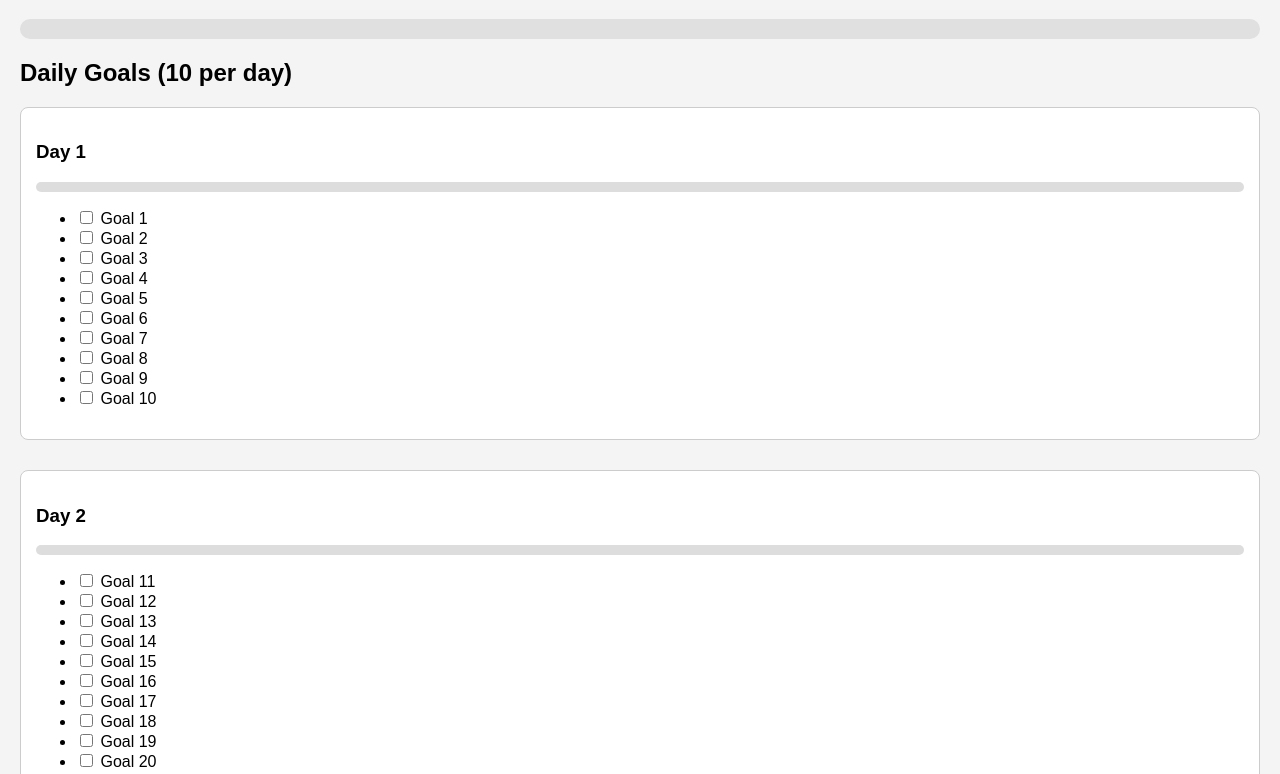
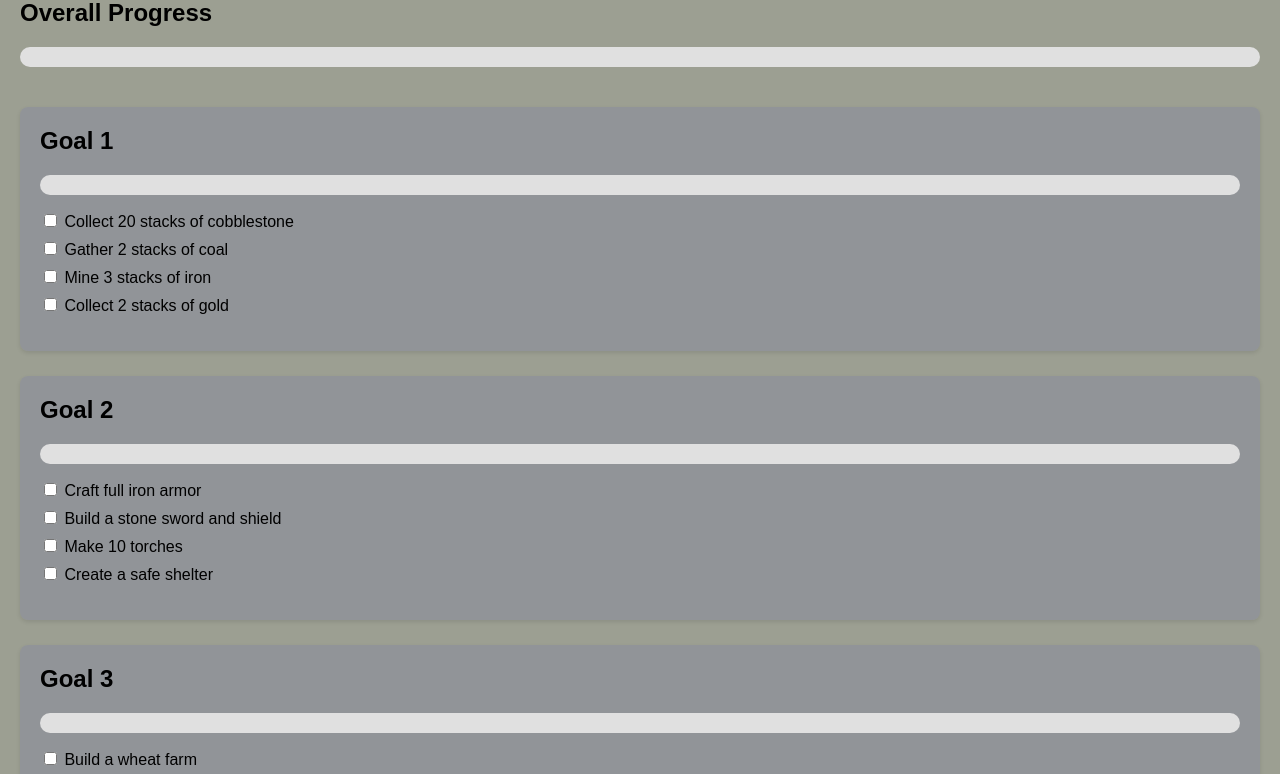
Before and after one commit to Hatvey/Minecraft-100-days, a plain HTML site: page index.html in a window 1280 px wide. Shown: the part 109-883 px from the top of the page. Drawn offline with Linux system fonts and the light colour scheme.

Commit message:
Add files via upload

```diff
--- a/index.html
+++ b/index.html
@@ -2,34 +2,23 @@
 <html lang="en">
 <head>
   <meta charset="UTF-8" />
-  <meta name="viewport" content="width=device-width, initial-scale=1.0" />
-  <title>Minecraft 100 Days Challenge</title>
+  <meta name="viewport" content="width=device-width, initial-scale=1.0"/>
+  <title>Minecraft Challenge Tracker</title>
   <link rel="stylesheet" href="styles.css" />
 </head>
 <body>
   <header>
-    <h1>Minecraft 100 Days Challenge</h1>
+    <h1>Minecraft Challenge Tracker</h1>
   </header>
 
   <section class="progress-container">
     <h2>Overall Progress</h2>
     <div class="progress-bar">
-      <div class="progress-fill" id="progressFill"></div>
+      <div class="progress-fill" id="mainProgress"></div>
     </div>
   </section>
 
-  <section class="day-challenges">
-    <h2>Daily Goals (10 per day)</h2>
-    <div id="daysContainer"></div>
-  </section>
-
-  <section class="roulette-container">
-    <h2>Challenge Roulette</h2>
-    <textarea id="playerNames" rows="3" cols="30" placeholder="Enter player names..."></textarea>
-    <textarea id="challenges" rows="5" cols="30" placeholder="Enter challenges..."></textarea><br>
-    <button onclick="runRoulette()">Pick Player & Challenge</button>
-    <div id="rouletteResult"></div>
-  </section>
+  <section class="challenges" id="challengesContainer"></section>
 
   <script src="script.js"></script>
 </body>
--- a/script.js
+++ b/script.js
@@ -1,65 +1,83 @@
+const challenges = [
+  {
+    title: "Goal 1",
+    goals: [
+      "Collect 20 stacks of cobblestone",
+      "Gather 2 stacks of coal",
+      "Mine 3 stacks of iron",
+      "Collect 2 stacks of gold"
+    ]
+  },
+  {
+    title: "Goal 2",
+    goals: [
+      "Craft full iron armor",
+      "Build a stone sword and shield",
+      "Make 10 torches",
+      "Create a safe shelter"
+    ]
+  },
+  {
+    title: "Goal 3",
+    goals: [
+      "Build a wheat farm",
+      "Fence an area for animals",
+      "Collect 10 seeds and plant them",
+      "Tame one animal"
+    ]
+  },
+  {
+    title: "trading iron farm",
+    goals: [
+      "Collect 2100 stone bricks & 1148 glass",
+      "Gather 112 beds & 112 villagers",
+      "Prepare 559 trapdoors, 504 logs, 12 hoppers",
+      "Assemble and test the full build"
+    ]
+  }
+];
 
-const daysContainer = document.getElementById("daysContainer");
+const challengesContainer = document.getElementById("challengesContainer");
 
-function updateProgress() {
-  const dayBlocks = document.querySelectorAll(".day-block");
-  let totalChecked = 0;
-  let totalBoxes = 0;
+challenges.forEach((challenge, index) => {
+  const challengeDiv = document.createElement("div");
+  challengeDiv.className = "challenge";
 
-  dayBlocks.forEach(block => {
-    const checkboxes = block.querySelectorAll('input[type="checkbox"]');
-    const checked = block.querySelectorAll('input[type="checkbox"]:checked');
-    const percent = (checked.length / checkboxes.length) * 100;
-    totalChecked += checked.length;
-    totalBoxes += checkboxes.length;
-
-    const fill = block.querySelector(".day-progress-fill");
-    fill.style.width = `${percent}%`;
-  });
-
-  const overall = (totalChecked / totalBoxes) * 100;
-  document.getElementById("progressFill").style.width = `${overall}%`;
-}
-
-const goalTexts = Array.from({ length: 100 }, (_, i) => `Goal ${i + 1}`);
-
-for (let day = 1; day <= 10; day++) {
-  const start = (day - 1) * 10;
-  const dayGoals = goalTexts.slice(start, start + 10);
-  const dayDiv = document.createElement("div");
-  dayDiv.className = "day-block";
-
-  const h3 = document.createElement("h3");
-  h3.textContent = `Day ${day}`;
-  dayDiv.appendChild(h3);
+  const title = document.createElement("h2");
+  title.textContent = challenge.title;
+  challengeDiv.appendChild(title);
 
   const progressBar = document.createElement("div");
-  progressBar.className = "day-progress-bar";
-  progressBar.innerHTML = `<div class="day-progress-fill"></div>`;
-  dayDiv.appendChild(progressBar);
+  progressBar.className = "progress-bar";
+  progressBar.innerHTML = `<div class="progress-fill" id="progress-${index}"></div>`;
+  challengeDiv.appendChild(progressBar);
 
   const ul = document.createElement("ul");
-  dayGoals.forEach(goal => {
+  challenge.goals.forEach(goal => {
     const li = document.createElement("li");
     li.innerHTML = `<label><input type="checkbox" onchange="updateProgress()"> ${goal}</label>`;
     ul.appendChild(li);
   });
 
-  dayDiv.appendChild(ul);
-  daysContainer.appendChild(dayDiv);
+  challengeDiv.appendChild(ul);
+  challengesContainer.appendChild(challengeDiv);
+});
+
+function updateProgress() {
+  let totalGoals = 0;
+  let totalChecked = 0;
+
+  challenges.forEach((_, index) => {
+    const challengeDiv = document.querySelectorAll(".challenge")[index];
+    const checkboxes = challengeDiv.querySelectorAll('input[type="checkbox"]');
+    const checked = [...checkboxes].filter(cb => cb.checked).length;
+    const percent = (checked / checkboxes.length) * 100;
+    document.getElementById(`progress-${index}`).style.width = percent + "%";
+
+    totalGoals += checkboxes.length;
+    totalChecked += checked;
+  });
+
+  const overallPercent = (totalChecked / totalGoals) * 100;
+  document.getElementById("mainProgress").style.width = overallPercent + "%";
 }
-
-function runRoulette() {
-  const players = document.getElementById("playerNames").value.trim().split("\n").filter(p => p);
-  const challenges = document.getElementById("challenges").value.trim().split("\n").filter(c => c);
-
-  if (players.length === 0 || challenges.length === 0) {
-    alert("Please enter player names and challenges.");
-    return;
-  }
-
-  const player = players[Math.floor(Math.random() * players.length)];
-  const challenge = challenges[Math.floor(Math.random() * challenges.length)];
-
-  document.getElementById("rouletteResult").textContent = `${player} will do: ${challenge}`;
-}
--- a/styles.css
+++ b/styles.css
@@ -1,49 +1,51 @@
-
 body {
   font-family: Arial, sans-serif;
-  margin: 20px;
-  background-color: #f4f4f4;
+  background-color: #494e378a;
+  margin: 0;
+  padding: 20px;
 }
-header h1 {
+
+header {
   text-align: center;
+  margin-bottom: 30px;
 }
+
+.progress-container {
+  margin-bottom: 40px;
+}
+
 .progress-bar {
   width: 100%;
   background-color: #e0e0e0;
   border-radius: 10px;
   overflow: hidden;
+  height: 20px;
 }
+
 .progress-fill {
-  height: 20px;
+  height: 100%;
   width: 0%;
-  background-color: #4caf50;
+  background-color: #af4c4c;
   transition: width 0.3s ease-in-out;
 }
-.day-block {
-  background: #fff;
-  margin-bottom: 30px;
-  border: 1px solid #ccc;
-  padding: 15px;
+
+.challenge {
+  background: #8c8f9ba1;
+  margin-bottom: 25px;
+  padding: 20px;
   border-radius: 8px;
+  box-shadow: 0 2px 4px rgba(0,0,0,0.1);
 }
-.day-progress-bar {
-  width: 100%;
-  height: 10px;
-  background: #ddd;
-  border-radius: 5px;
-  overflow: hidden;
-  margin-top: 5px;
-  margin-bottom: 10px;
+
+.challenge h2 {
+  margin-top: 0;
 }
-.day-progress-fill {
-  height: 100%;
-  width: 0%;
-  background-color: #2196f3;
-  transition: width 0.3s ease-in-out;
+
+ul {
+  list-style-type: none;
+  padding-left: 0;
 }
-.roulette-container {
-  background: #fff;
-  padding: 15px;
-  border-radius: 8px;
-  margin-top: 30px;
+
+li {
+  margin: 8px 0;
 }
```
